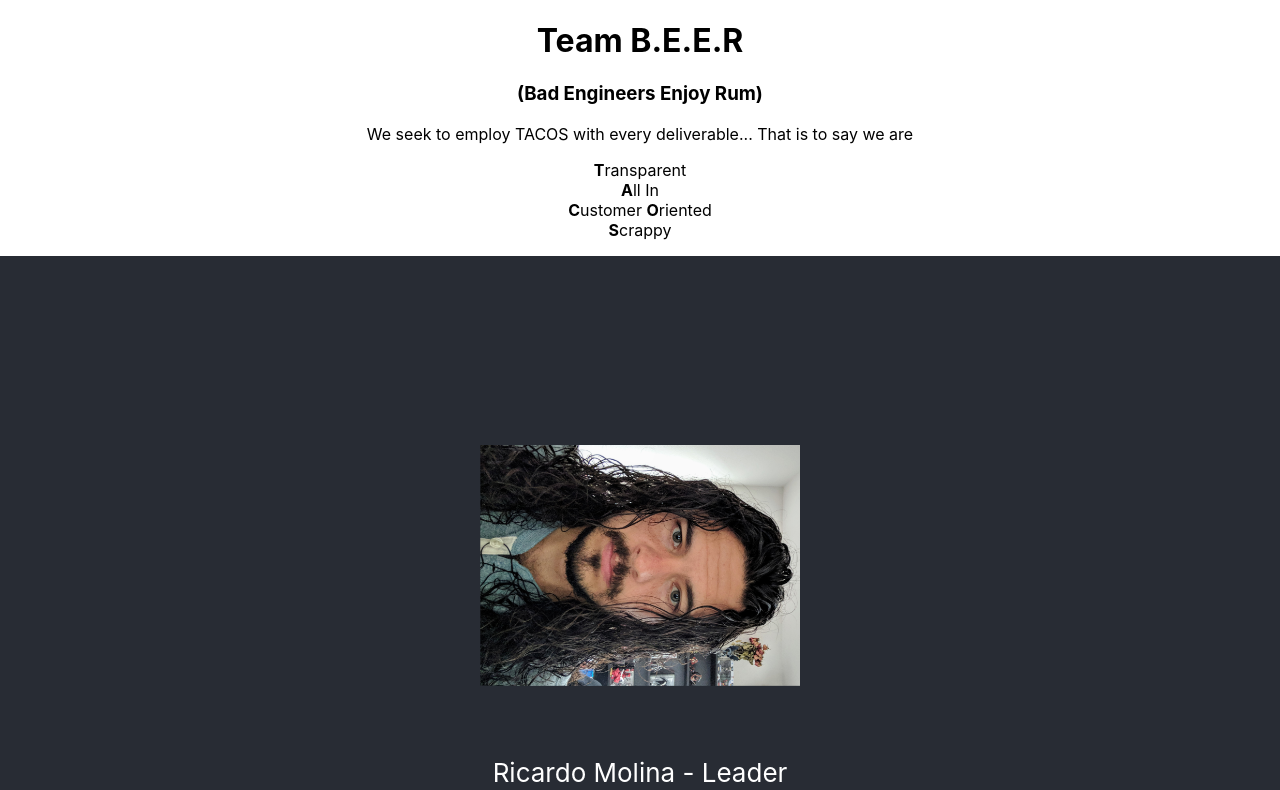
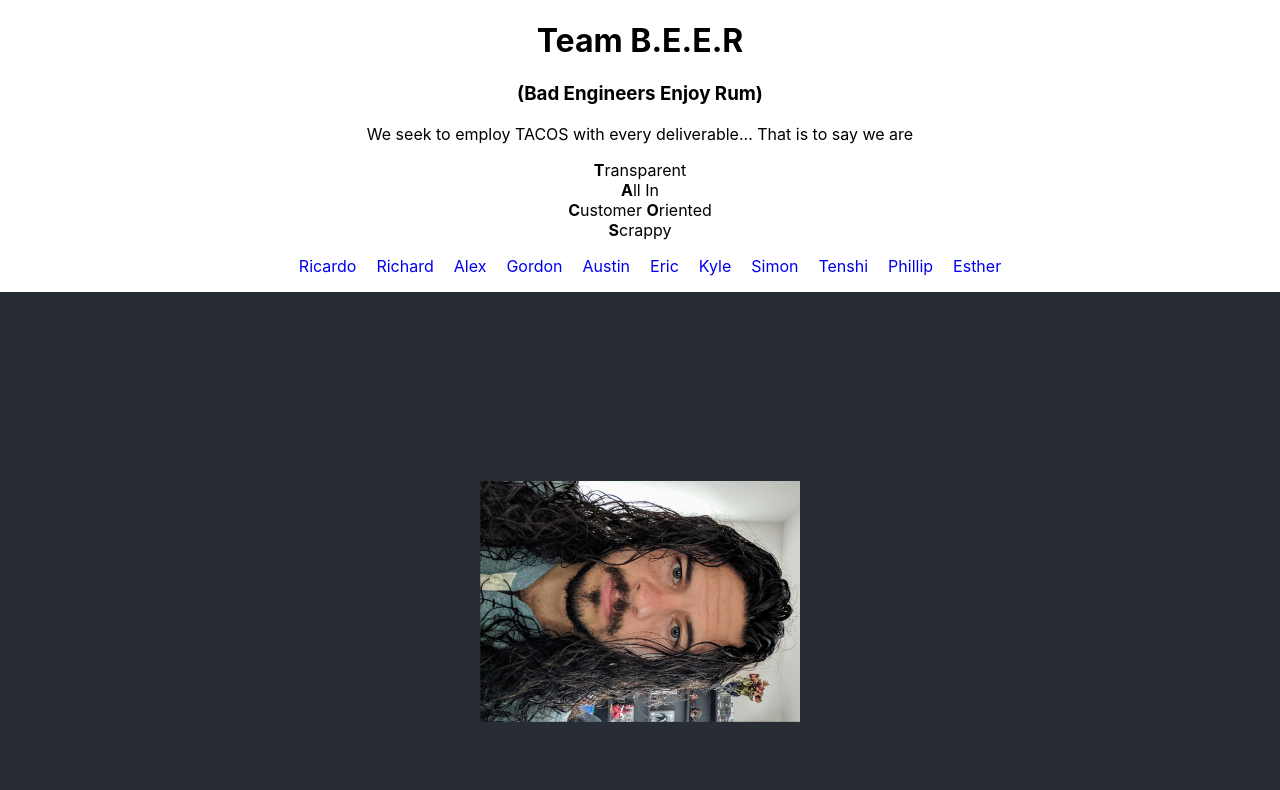
Before and after one commit to Pengs151/Team11Web, a React (Create React App) app: page / in a window 1280 px wide. Shown: the top 790 px of the page. Built offline with nearby package versions, Linux system fonts and the light colour scheme.

Commit message:
added links to each photo, css changes, rename Philip to Phillip

```diff
--- a/src/App.css
+++ b/src/App.css
@@ -23,6 +23,26 @@
   color: #61dafb;
 }
 
+.names li {
+  list-style-type:none;
+  padding-left: 0pt;
+  display: inline;
+  padding-right: 20px;
+}
+
+.names a {
+  text-decoration: none;
+}
+
+.names a:hover {
+  background-color: yellow;
+}
+
+.names a:visited {
+  color: blue;
+  text-decoration: none;
+}
+
 .mission-statement {
   list-style-type:none;
   padding-left: 0pt;
--- a/src/App.js
+++ b/src/App.js
@@ -8,7 +8,7 @@ import austinPic from './Images/AustinPic.jpg';
 import ericPic from './Images/EricPic.jpg';
 import gordonPic from './Images/GordonPic.jpg';
 import kylePic from './Images/KylePic.jpg';
-import philipPic from './Images/PhilipPic.JPG';
+import phillipPic from './Images/PhillipPic.JPG';
 import simonPic from './Images/SimonPic.jpeg';
 import tenshiPic from './Images/TenshiPic.jpg';
 import estherPic from './Images/EstherPic.jpg';
@@ -38,12 +38,27 @@ class App extends Component {
         <li><strong>A</strong>ll In</li>
         <li><strong>C</strong>ustomer <strong>O</strong>riented</li>
         <li><strong>S</strong>crappy</li>
-
       </ul>
       </header>
 
+      <header>
+        <ul className="names">
+          <li><a href="#Ricardo">Ricardo</a></li>
+          <li><a href="#Richard">Richard</a></li>
+          <li><a href="#Alex">Alex</a></li>
+          <li><a href="#Gordon">Gordon</a></li>
+          <li><a href="#Austin">Austin</a></li>
+          <li><a href="#Eric">Eric</a></li>
+          <li><a href="#Kyle">Kyle</a></li>
+          <li><a href="#Simon">Simon</a></li>
+          <li><a href="#Tenshi">Tenshi</a></li>
+          <li><a href="#Phillip">Phillip</a></li>
+          <li><a href="#Esther">Esther</a></li>
+        </ul>
+      </header>
+
       <header className="App-header">
-        <a onClick={this.toggleRotate} href="#"><img src={ricardoPic} className={`${rotation}`} alt="logo"/></a>
+        <a onClick={this.toggleRotate} href="#" id="Ricardo"><img src={ricardoPic} className={`${rotation}`} alt="logo"/></a>
         <p>
           Ricardo Molina - Leader
           <br></br>
@@ -57,7 +72,7 @@ class App extends Component {
 
 
       <header className="App-header">
-        <a onClick={this.toggleRotate} href="#"><img src={richardPic} className={`${rotation}`} alt="logo"/></a>
+        <a onClick={this.toggleRotate} href="#" id="Richard"><img src={richardPic} className={`${rotation}`} alt="logo"/></a>
         <p>
           Richard Pena - Co Leader
           <br></br>
@@ -72,7 +87,7 @@ class App extends Component {
 
 
       <header className="App-header">
-        <a onClick={this.toggleRotate} href="#"><img src={alexPic} className={`${rotation}`} alt="logo"/></a>
+        <a onClick={this.toggleRotate} href="#" id="Alex"><img src={alexPic} className={`${rotation}`} alt="logo"/></a>
         <p>
         Donghak Alex Oh - Coder
           <br></br>
@@ -87,7 +102,7 @@ class App extends Component {
 
 
       <header className="App-header">
-        <a onClick={this.toggleRotate} href="#"><img src={gordonPic} className={`${rotation}`} alt="logo"/></a>
+        <a onClick={this.toggleRotate} href="#" id="Gordon"><img src={gordonPic} className={`${rotation}`} alt="logo"/></a>
         <p>
         Gordon Hu - Developer Operations
           <br></br>
@@ -100,7 +115,7 @@ class App extends Component {
       </header>
 
       <header className="App-header">
-        <a onClick={this.toggleRotate} href="#"><img src={austinPic} className={`${rotation}`} alt="logo"/></a>
+        <a onClick={this.toggleRotate} href="#" id="Austin"><img src={austinPic} className={`${rotation}`} alt="logo"/></a>
         <p>
         Austin Moss-Ennis - Quality Assurance
           <br></br>
@@ -113,7 +128,7 @@ class App extends Component {
       </header>
 
       <header className="App-header">
-        <a onClick={this.toggleRotate} href="#"><img src={ericPic} className={`${rotation}`} alt="logo"/></a>
+        <a onClick={this.toggleRotate} href="#" id="Eric"><img src={ericPic} className={`${rotation}`} alt="logo"/></a>
         <p>
         Eric Khoi Huynh - Developer Operations
           <br></br>
@@ -127,7 +142,7 @@ class App extends Component {
 
 
       <header className="App-header">
-        <a onClick={this.toggleRotate}><img src={kylePic} className={`${rotation}`} alt="logo"/></a>
+        <a onClick={this.toggleRotate} href="#" id="Kyle"><img src={kylePic} className={`${rotation}`} alt="logo"/></a>
         <p>
         Kyle Burt - Tools And Utility
           <br></br>
@@ -140,7 +155,7 @@ class App extends Component {
       </header>
 
       <header className="App-header">
-        <a onClick={this.toggleRotate}><img src={simonPic} className={`${rotation}`} alt="logo"/></a>
+        <a onClick={this.toggleRotate} href="#" id="Simon"><img src={simonPic} className={`${rotation}`} alt="logo"/></a>
         <p>
         Simon Giraud - Coder
           <br></br>
@@ -153,7 +168,7 @@ class App extends Component {
       </header>
 
       <header className="App-header">
-        <a onClick={this.toggleRotate}><img src={tenshiPic} className={`${rotation}`} alt="logo"/></a>
+        <a onClick={this.toggleRotate} href="#" id="Tenshi"><img src={tenshiPic} className={`${rotation}`} alt="logo"/></a>
         <p>
         Tenshi Mori - Tools And Utility
           <br></br>
@@ -166,7 +181,7 @@ class App extends Component {
       </header>
 
       <header className="App-header">
-        <a onClick={this.toggleRotate}><img src={philipPic} className={`${rotation}`} alt="logo"/></a>
+        <a onClick={this.toggleRotate} href="#" id="Phillip"><img src={phillipPic} className={`${rotation}`} alt="logo"/></a>
         <p>
         Phillip Jo
           <br></br>
@@ -179,7 +194,7 @@ class App extends Component {
       </header>
 
       <header className="App-header">
-        <a onClick={this.toggleRotate}><img src={estherPic} className={`${rotation}`} alt="logo"/></a>
+        <a onClick={this.toggleRotate} href="#" id="Esther"><img src={estherPic} className={`${rotation}`} alt="logo"/></a>
         <p>
         Esther Zhao
           <br></br>
```
Also changed, not shown: src/Images/PhillipPic.JPG (renamed from src/Images/PhilipPic.JPG).
